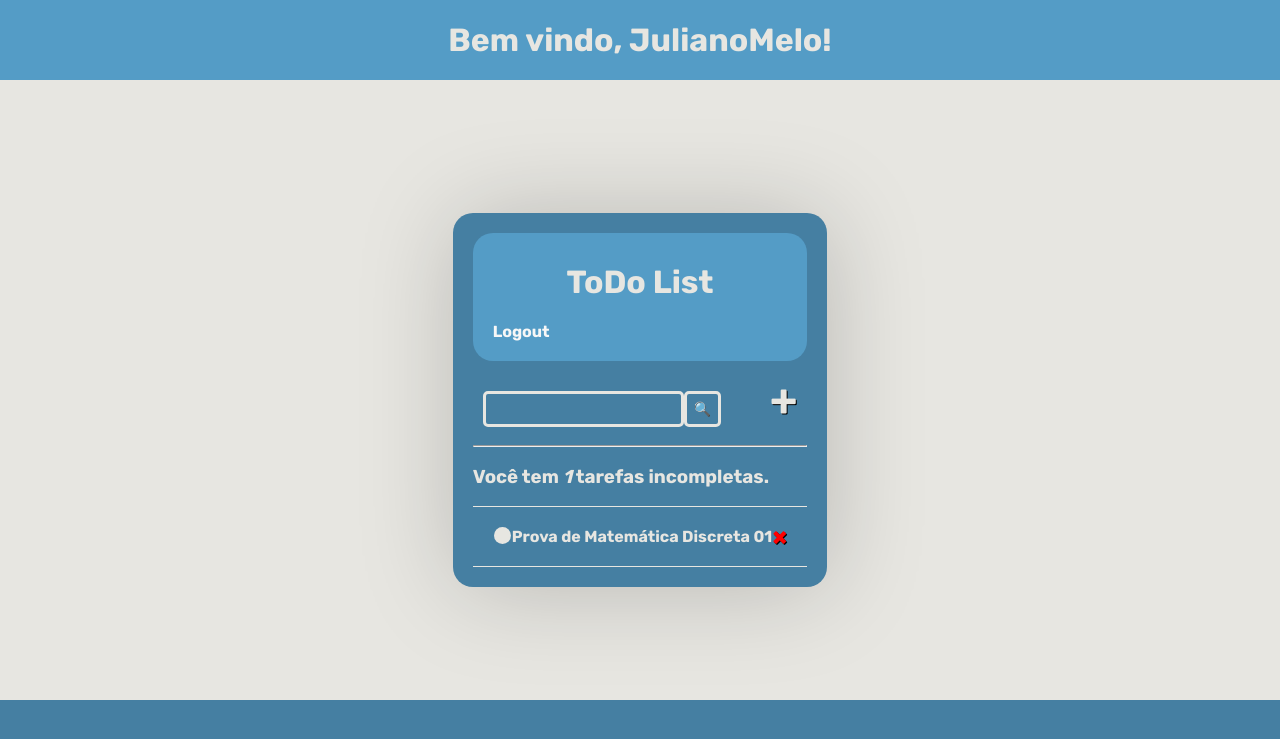
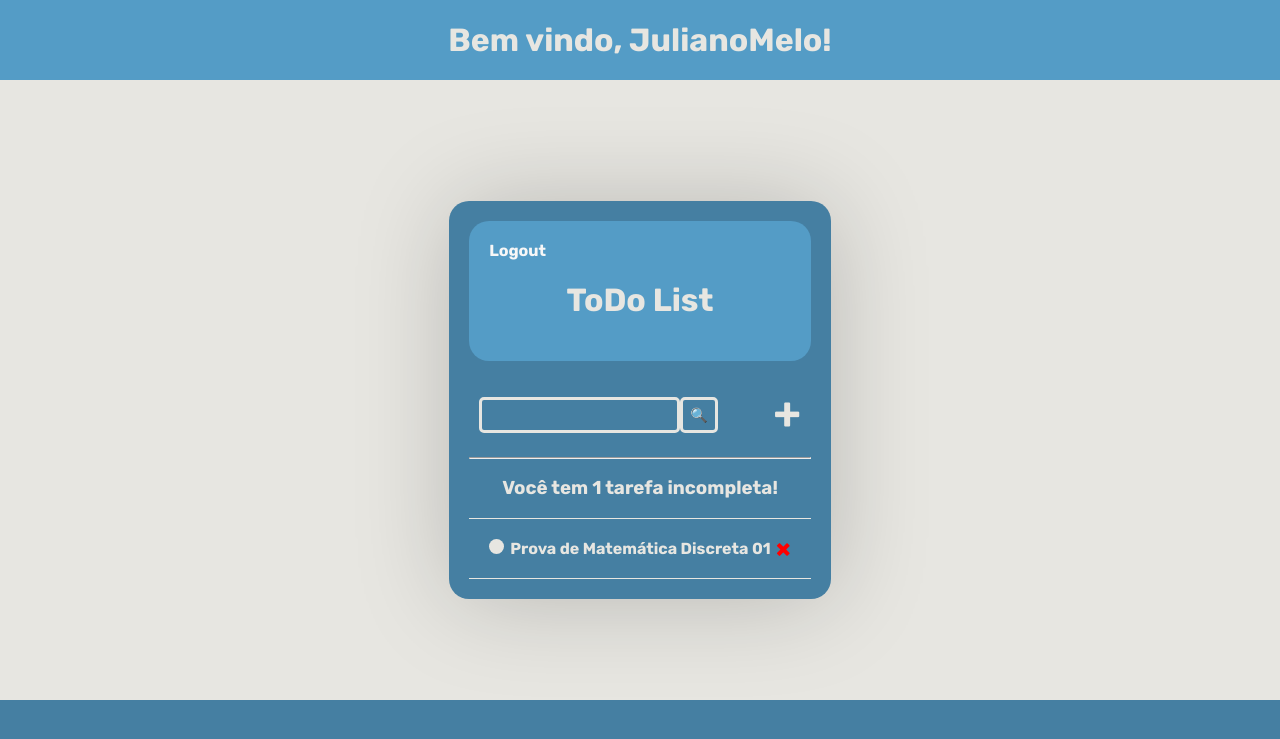
Before and after one commit to GuilhermeGalvao1/todo_django_ceos, a Django app: page / in a window 1280 px wide. Shown: the top 739 px of the page. Run offline with Django 5.2, Linux system fonts and the light colour scheme; a user stored in the database is signed in; data comes from the database, SQL or seed files in the repository; both versions use the stored data as it was after the commit.

Commit message:
Modificações
Implementei a funcionalidade de clicar no "ToDo List" e ele redirecionar para a aba principal e fiz algumas modificações visuais simples.

```diff
--- a/todo_list/base/templates/base/main.html
+++ b/todo_list/base/templates/base/main.html
@@ -97,18 +97,19 @@
         }
 
         .task-complete-icon {
-            height: 17px;
-            width: 17px;
+            height: 15px;
+            width: 15px;
             background-color: green;
             border-radius: 50%;
+            margin-right: 5px;
         }
 
         .task-incomplete-icon {
-            height: 17px;
-            width: 17px;
+            height: 15px;
+            width: 15px;
             background-color: #E7E6E1;
             border-radius: 50%;
-            margin-left: 1px;
+            margin-right: 5px;
         }
 
         .delete-link {
@@ -117,7 +118,9 @@
             color: red;
             font-size: 25px;
             line-height: 0;
-            text-shadow: 1px 1px black;
+            display: flex;
+            margin-left: 5px;
+
         }
 
         #search-add-wrapper {
@@ -132,7 +135,8 @@
             color: #E7E6E1;
             text-decoration: none;
             font-size: 45px;
-            text-shadow: 1px 1px black;
+            margin-top: 15px;
+            display: flex;
         }
 
         input[type=text]
--- a/todo_list/base/templates/base/task_list.html
+++ b/todo_list/base/templates/base/task_list.html
@@ -3,12 +3,10 @@
 
 <div class="header-bar">
     <div>
-        <h1 style="text-align: center; margin-top: 10px;">ToDo List</h1>
         {% if request.user.is_authenticated %}
-<a href="{% url 'logout' %}">Logout</a>
-{% else %}
-<a href="{% url 'login' %}">Login</a>
-{% endif %}
+        <a href="{% url 'logout' %}">Logout</a> {% else %}
+        <a href="{% url 'login' %}">Login</a> {% endif %}
+        <h1 style="text-align: center;">ToDo List</h1>
     </div>
 </div>
 
@@ -23,7 +21,7 @@
 
 
 <hr>
-<h3>Você tem <i>{{count}}</i> tarefas incompletas.</h3>
+<h3 style="text-align: center;">Você tem {{count}} tarefa{{ count|pluralize:"s" }} incompleta{{ count|pluralize:"s" }}!</h3>
 <div class="task-items-wrapper">
     {% for task in tasks %}
     <div class="task-wrapper">
```
Also changed, not shown: todo_list/base/templates/base/login.html (+6 -2 lines), todo_list/base/templates/base/register.html (+4 -4 lines), todo_list/base/templates/base/task_confirm_delete.html (+9 -5 lines), todo_list/base/templates/base/task_form.html (+7 -2 lines), todo_list/db.sqlite3.
